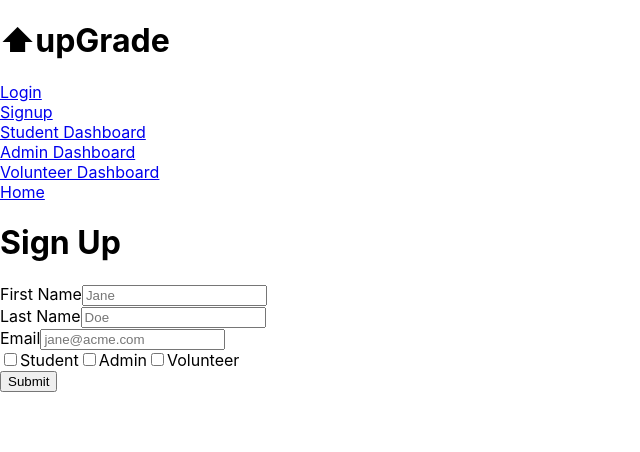
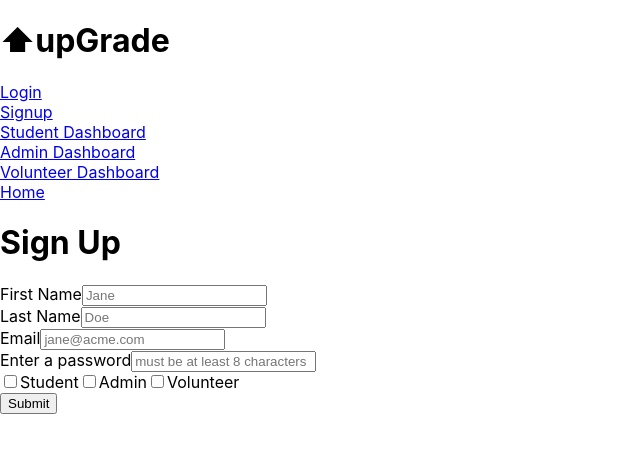
Before and after one commit to Build-Week-September-Part-Time/Front-End, a React (Create React App) app: page /signup in a window 1280 px wide. Shown: the top 452 px of the page, without its empty margins (0-640 px from the left). Built offline with nearby package versions, Linux system fonts and the light colour scheme.

Commit message:
added in password field to signup form

```diff
--- a/src/components/SignUp.js
+++ b/src/components/SignUp.js
@@ -1,7 +1,7 @@
 import React, {useState} from "react";
 import ReactDOM from "react-dom";
-import { Formik, Field, Form } from "formik";
-import Volunteer from './FormTypes/volunteer'
+import { Formik, Field, Form, useFormik } from "formik";
+import * as Yup from 'yup';
 
 let states = ["Alaska",
     "Alabama",
@@ -59,7 +59,7 @@ let states = ["Alaska",
     "West Virginia",
     "Wyoming"]
 
-const sleep = ms => new Promise(r => setTimeout(r, ms));
+
 
 
 
@@ -67,6 +67,37 @@ function SignUp  (props){
 
 
 const [volunteerState, setVolunteerState] = useState("")
+const formik = useFormik({
+  initialValues: {
+    firstName: '',
+    lastName: '',
+    password: '',
+    email: '',
+    toggle: false,
+    checked: [],
+    state: 'Alaska',
+    available: 'Morning'
+  },
+  validationSchema: Yup.object({
+    firstName: Yup.string()
+
+      .required('Required'),
+    lastName: Yup.string()
+      .required('Required'),
+    email: Yup.string()
+      .email('Invalid email address')
+      .required('Required'),
+    password: Yup.string()
+      .required('You must enter a password')
+      .min(8, 'password must be at least 8 characters')
+  }),
+  onSubmit: values => {
+    alert(JSON.stringify(values, null, 2));
+  },
+});
+
+
+
 
 
 const determineForm = (values) => {
@@ -111,56 +142,70 @@ const determineForm = (values) => {
   return (<div>
     <h1>Sign Up</h1>
     <Formik
-      initialValues={{
-        firstName: '',
-        lastName: '',
-        email: '',
-        toggle: false,
-        checked: [],
-        state: 'Alaska',
-        available: 'Morning'
-      }}
+
       onSubmit={async values => {
         console.log(values)
       }}
     >
       {({ values }) => (
-        <Form>
+        <Form  onSubmit={formik.handleSubmit} >
 
       <label htmlFor="firstName">First Name</label>
-        <Field id="firstName" name="firstName" placeholder="Jane" />
+        <Field  onChange={formik.handleChange} id="firstName" name="firstName" placeholder="Jane" />
+        {formik.errors.firstName ? (
+         <div>{formik.errors.firstName}</div>
+       ) : null}
         <div></div>
         <label htmlFor="lastName">Last Name</label>
-        <Field id="lastName" name="lastName" placeholder="Doe" />
+        <Field onChange={formik.handleChange}  id="lastName" name="lastName" placeholder="Doe" />
+        {formik.errors.lastName ? (
+         <div>{formik.errors.lastName}</div>
+       ) : null}
         <div></div>
         <label htmlFor="email">Email</label>
         <Field
+          onChange={formik.handleChange}
           id="email"
           name="email"
           placeholder="jane@acme.com"
           type="email"
         />
+          {formik.errors.email ? (
+         <div>{formik.errors.email}</div>
+       ) : null}
      <div></div>
+     <div></div>
+        <label htmlFor="password">Enter a password</label>
+        <Field
+          onChange={formik.handleChange}
+          id="password"
+          name="password"
+          placeholder="must be at least 8 characters"
+          type="password"
+        />
 
-
+    {formik.errors.password ? (
+         <div>{formik.errors.password}</div>
+       ) : null}
+       <div></div>
 
           <div role="group" aria-labelledby="checkbox-group">
             <label>
-              <Field type="checkbox" name="checked" value="Student" />
+              <Field onChange={formik.handleChange}  type="checkbox" name="checked" value="Student" />
               Student
             </label>
             <label>
-              <Field type="checkbox" name="checked" value="Admin" />
+              <Field onChange={formik.handleChange}  type="checkbox" name="checked" value="Admin" />
               Admin
             </label>
             <label>
-              <Field type="checkbox" name="checked" value="Volunteer" />
+              <Field onChange={formik.handleChange}  type="checkbox" name="checked" value="Volunteer" />
               Volunteer
             </label>
           </div>
 
 
-          {determineForm(values)}
+          {determineForm(formik.values)}
 
           <button type="submit">Submit</button>
 
```
Also changed, not shown: 1 other file (tests, documents, lock files or other folders).
